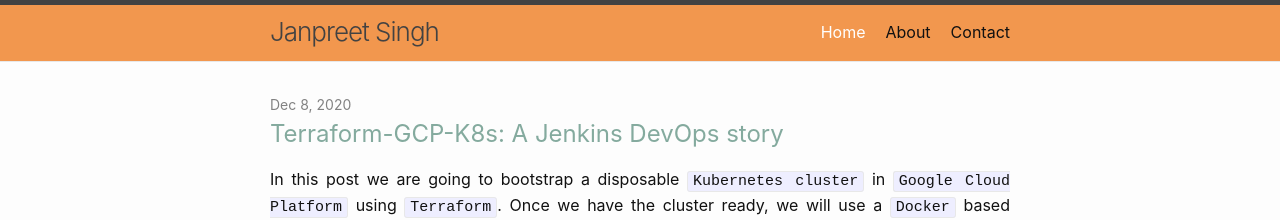
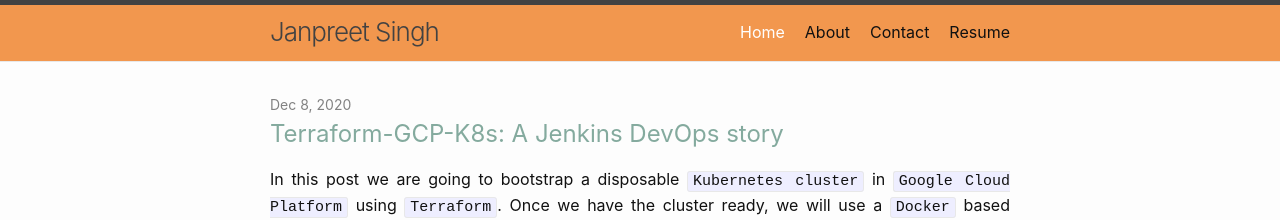
Before and after one commit to janpreet/vigilant-dollop, a Jekyll site: the page built from index.md, in a window 1280 px wide. Shown: the top 220 px of the page. Built offline with Jekyll 4.4.1, drawn with Linux system fonts in a browser that asks for light colours.

Commit message:
Added resume.

```diff
--- a/Gemfile
+++ b/Gemfile
@@ -18,6 +18,7 @@ group :jekyll_plugins do
   gem "jekyll-feed", "~> 0.12"
   gem 'jekyll-sitemap'
   gem 'jekyll-seo-tag'
+  gem 'jekyll-redirect-from'
 end
 
 # Windows and JRuby does not include zoneinfo files, so bundle the tzinfo-data gem
--- a/_config.yml
+++ b/_config.yml
@@ -17,6 +17,7 @@ plugins:
   - jekyll-feed
   - jekyll-seo-tag
   - jekyll-sitemap
+  - jekyll-redirect-from
 
 defaults:
   - scope:
@@ -30,5 +31,8 @@ header_pages:
   - index.md
   - about.md
   - contact.md
+  - resume.md
 
 permalink: pretty
+redirect_from:
+  json: false
--- a/_includes/header.html
+++ b/_includes/header.html
@@ -19,12 +19,16 @@
         <div class="trigger">
           {%- for path in page_paths -%}
             {%- assign newClass = "page-link" -%}
+            {%- assign customTarget = "_self" -%}
             {%- assign my_page = site.pages | where: "path", path | first -%}
+            {% if my_page.redirect_to %}
+              {%- assign customTarget = "_blank" -%}
+            {% endif %}
             {%- if my_page.title -%}
               {%- if page.url contains my_page.permalink or (page.url == "/" and my_page.permalink == null) -%}
                 {% assign newClass = "active-link" %}
               {%- endif -%}
-              <a class="{{ newClass }}" href="{{ my_page.url | relative_url }}">{{ my_page.title | escape }}</a>
+              <a class="{{ newClass }}" href="{{ my_page.url | relative_url }}" target="{{ customTarget }}">{{ my_page.title | escape }}</a>
             {%- endif -%}
           {%- endfor -%}
         </div>
```
Also changed, not shown: resume.md (added, +7 -0 lines), Gemfile.lock.
